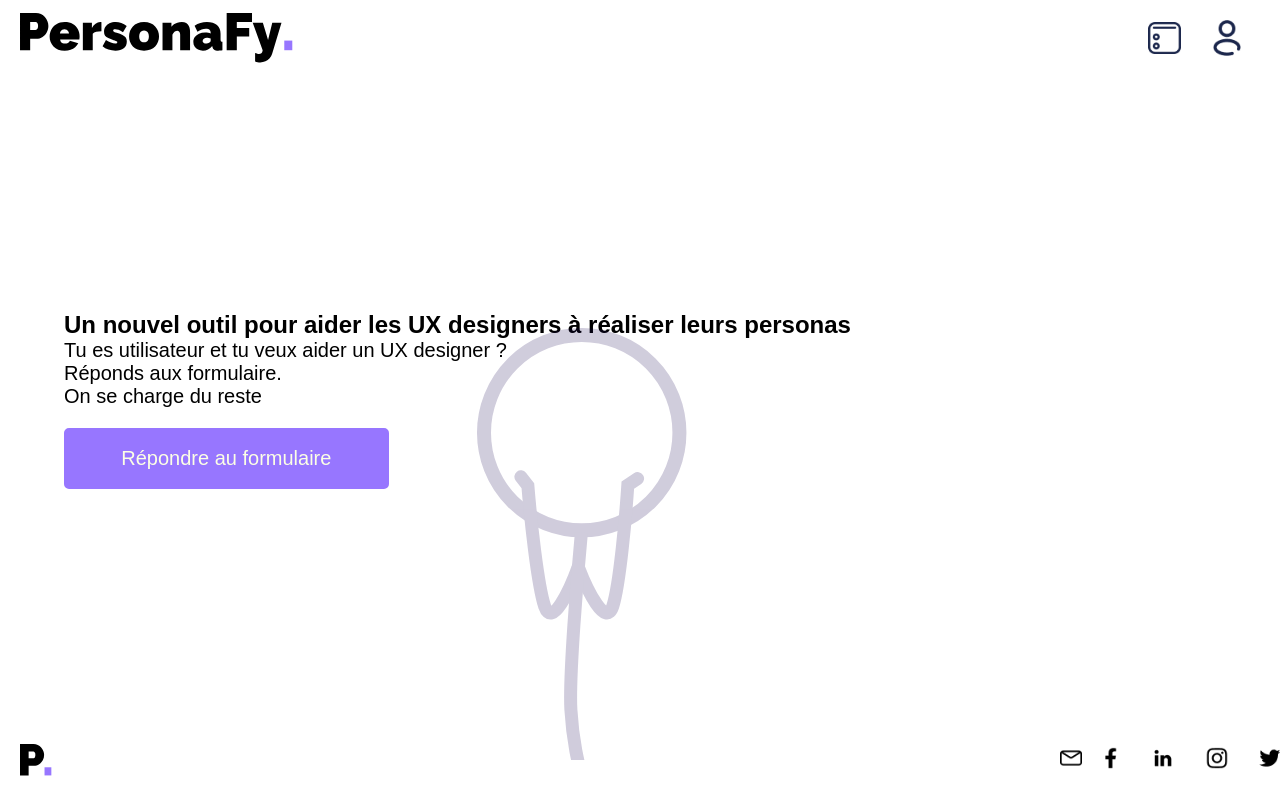
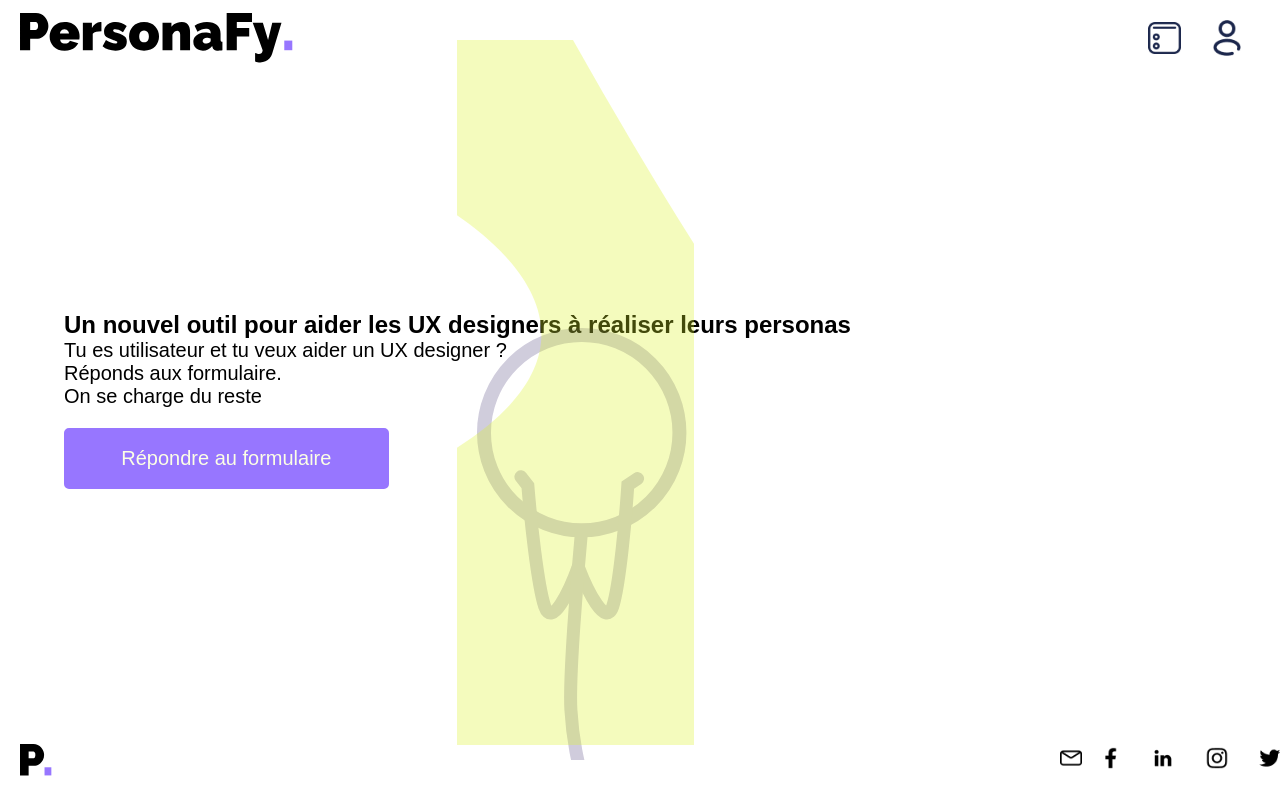
Before and after one commit to JulieFrancois/kiwi, a React (Create React App) app: page / in a window 1280 px wide. Shown: the top 800 px of the page. Built offline with nearby package versions, Linux system fonts and the light colour scheme.

Commit message:
progress bar ok

```diff
--- a/src/App.js
+++ b/src/App.js
@@ -21,7 +21,7 @@
 
   //JSX
   return (
-      <div>
+      <div id="capture-area">
         <Header ModifPage={ModifPage} setModifPage={setModifPage}></Header>
         <section className="hero">
           {ModifPage === "App" && <Hero setModifPage={setModifPage}></Hero>}
--- a/src/pages/Hero.js
+++ b/src/pages/Hero.js
@@ -10,6 +10,7 @@
             <br></br>On se charge du reste</p>
             <a onClick={() => setModifPage("Form")} className="cta" href="#" title="">Répondre au formulaire</a>
             <div className="bonhomme1"></div>
+            <div className="bgHero"></div>
             {/* <Footer></Footer> */}
         </>
         );
--- a/src/pages/Persona.js
+++ b/src/pages/Persona.js
@@ -29,7 +29,7 @@
 function Persona({setModifPage, setformdata}) {
 
     const [FormRef,handleSubmit,resetForm] = useForm((data)=>
-    {setModifPage("Persona");setformdata(data)// Write your submit function here
+    {setModifPage("Persona");setformdata(data)
   })
 
 //   const [DOMAIN] = "https://illustrious-cat-7fb4d9.netlify.app/api/persona"
@@ -48,23 +48,11 @@
   const [Tools, setTools] = React.useState([]);
   const handleScreenshot = () => {
     html2canvas(document.querySelector("#capture-area")).then(canvas => {
-        // Obtenir l'URL de l'image
         const dataUrl = canvas.toDataURL();
-        // Mettre à jour le lien de téléchargement
         document.querySelector("#download-link").href = dataUrl;
-        // Activer le lien de téléchargement
         document.querySelector("#download-link").click();
-      console.log(canvas);
     });
   };
-
-    // .then((response) => response.text())
-    // .then((data) => {
-    //   console.log(data);
-    // })
-    // .catch((error) => {
-    //   console.error("Error:", error);
-    // });
 
   React.useEffect(()=>{
 
@@ -216,7 +204,7 @@
 
     //JSX
     return (
-        <div id="capture-area">
+        <div>
 
     <section className="persona">
 
@@ -228,22 +216,22 @@
 
      <p className="textB">Esprit</p>
      <div className="progressbar-wrapper">
-      <div title="downloaded" class="progressbar mp4">{Spirit}</div>
+      <div style={{width:Spirit+"%"}} title="" class="progressbar mp4">{Spirit}</div>
      </div>
 
      <p className="textB">Energie</p>
      <div className="progressbar-wrapper">
-      <div title="downloading" class="progressbar mp3">{Energy}</div>
+      <div style={{width:Energy+"%"}} title="" class="progressbar mp3">{Energy}</div>
      </div>
 
      <p className="textB">Nature</p>
-     <div clasNames="progressbar-wrapper">
-      <div title="downloading" class="progressbar mp3">{Nature}</div>
+     <div className="progressbar-wrapper">
+      <div style={{width:Nature+"%"}}  title="" class="progressbar mp3">{Nature}</div>
      </div>
 
      <p className="textB">Tactique</p>
      <div className="progressbar-wrapper">
-      <div title="downloading" class="progressbar mp3">{Tactic}</div>
+      <div style={{width:Tactic+"%"}}  title="" class="progressbar mp3">{Tactic}</div>
      </div>
 
 </div>
--- a/src/style.css
+++ b/src/style.css
@@ -136,6 +136,16 @@
   background-position: 75% 105%;
   position: absolute;
   right: 20%;
+}
+
+.bgHero {
+  width: 30%;
+  height: 90vh;
+  background: no-repeat url(/public/Vector10.svg);
+  background-position: 75% 105%;
+  position: absolute;
+  right: 20%;
+  z-index: auto;
 }
 
 h2 {
@@ -501,26 +511,17 @@
   color: white;
 }
 
-
-:root {
-  --success: #00b894;
-  --progress: #e17055;
-}
-
 .progressbar-wrapper {
-  background-color: #dfe6e9;
+  background-color: rgba(151, 118, 255, 0.3);
   color: white;
-  border-radius: 15px;
   width: 100%;
 }
 
 .progressbar {
-  background-color: var(--progress);
+  background-color: var(--lilac);
   color: white;
-  /* padding: 1rem; */
   text-align: right;
   font-size: 20px;
-  border-radius: 15px;
 }
 
 .progressbar[title="downloading"] {
@@ -531,13 +532,7 @@
    background-color: var(--success);
 }
 
-.mp4 {
-  width: 100%;
-}
 
-.mp3 {
-  width: 60%;
-}
 /* .slider_result {
   height: 1em;
   margin-left: 5%;
```
